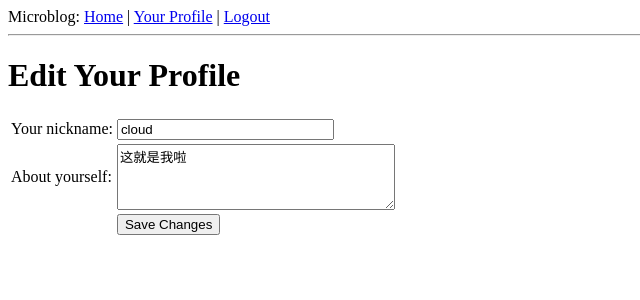
After one commit to cloudjyk/cloudjyk.github.io, a Flask app: page /edit in a window 1280 px wide. The commit adds this page. Shown: the top 300 px of the page, without its empty margins (0-640 px from the left). Run offline with Flask 2, Linux system fonts and the light colour scheme; a user stored in the database is signed in; data comes from the database, SQL or seed files in the repository; both versions use the stored data as it was after the commit.

Commit message:
6th day user profile

```diff
--- a/app/forms.py
+++ b/app/forms.py
@@ -1,13 +1,17 @@
 #!/usr/bin/env python3
 # -*- coding: utf-8 -*-
-from flask.ext.wtf import Form
-from wtforms import StringField, BooleanField
-from wtforms.validators import DataRequired
+from flask_wtf import FlaskForm
+from wtforms import StringField, BooleanField, TextAreaField
+from wtforms.validators import DataRequired, Length
 
-class LoginForm(Form):
+class LoginForm(FlaskForm):
     """docstring for LoginForm"""
     # def __init__(self, arg):
     #     super(LoginForm, self).__init__()
     #     self.arg = arg
     openid = StringField('openid',validators=[DataRequired()])
     remember_me = BooleanField('remember_me', default = True)
+
+class EditForm(FlaskForm):
+    nickname = StringField('nickname', validators=[DataRequired()])
+    about_me = TextAreaField('about_me', validators=[Length(min=0, max=140)])
--- a/app/templates/base.html
+++ b/app/templates/base.html
@@ -9,7 +9,9 @@
   <body>
     <div>Microblog:
         <a href="/index">Home</a>
+        <!-- | <a>Logout</a> -->
         {% if g.user.is_authenticated %}
+        | <a href="{{ url_for('user', nickname = g.user.nickname) }}">Your Profile</a>
         | <a href="{{ url_for('logout') }}">Logout</a>
         {% endif %}
     </div>
--- /dev/null
+++ b/app/templates/edit.html
@@ -0,0 +1,23 @@
+<!-- extend base layout -->
+{% extends "base.html" %}
+
+{% block content %}
+<h1>Edit Your Profile</h1>
+<form action="" method="post" name="edit">
+    {{form.hidden_tag()}}
+    <table>
+        <tr>
+            <td>Your nickname:</td>
+            <td>{{form.nickname(size = 24)}}</td>
+        </tr>
+        <tr>
+            <td>About yourself:</td>
+            <td>{{form.about_me(cols = 32, rows = 4)}}</td>
+        </tr>
+        <tr>
+            <td></td>
+            <td><input type="submit" value="Save Changes"></td>
+        </tr>
+    </table>
+</form>
+{% endblock %}
--- /dev/null
+++ b/app/templates/post.html
@@ -0,0 +1,5 @@
+<table>
+    <tr valign="top">
+        <td><img src="{{post.author.avatar(50)}}"></td><td><i>{{post.author.nickname}} says:</i><br>{{post.body}}</td>
+    </tr>
+</table>
--- a/app/views.py
+++ b/app/views.py
@@ -1,14 +1,19 @@
 #!/usr/bin/env python3
 # -*- coding: utf-8 -*-
 from flask import render_template, flash, redirect, session, url_for, request, g
-from flask.ext.login import login_user, logout_user, current_user, login_required
+from flask_login import login_user, logout_user, current_user, login_required
 from app import app, db, lm, oid
-from .forms import LoginForm
+from .forms import LoginForm, EditForm
 from .models import User
+from datetime import datetime
 
 @app.before_request
 def before_request():
     g.user = current_user
+    if g.user.is_authenticated:
+        g.user.last_seen = datetime.utcnow()
+        db.session.add(g.user)
+        db.session.commit()
 
 @app.route('/')
 @app.route('/index')
@@ -21,19 +26,23 @@ def index():
     {'author': { 'nickname': 'Susan' },'body': 'I\'m No.2!The Avengers movie was so cool!'}]
     return render_template('index.html', title = 'Home', user = user, posts = posts)
 
-@app.route('/login', methods = ['GET', 'POST'])
+@app.route('/login', methods=['GET', 'POST'])
 @oid.loginhandler
 def login():
     if g.user is not None and g.user.is_authenticated:
+        test1 = prompt('g.user is not None and g.user.is_authenticated')
         return redirect(url_for('index'))
     form = LoginForm()
+    # test1 = prompt('loginformdwad')
     if form.validate_on_submit():
-        # flash('Login requested for OpenID="' + form.openid.data + '",...'''
-        #     ' remember_me=' + str(form.remember_me.data))
-        # return redirect('/index')
-        session['remmeber_me'] = form.remember_me.data
-    return render_template('login.html', title = 'Sign In',
-        form = form, providers = app.config['OPENID_PROVIDERS'])
+        # print('s11')
+        session['remember_me'] = form.remember_me.data
+        return oid.try_login(form.openid.data, ask_for=['nickname', 'email'])
+    # print('s22')
+    return render_template('login.html',
+                           title='Sign In',
+                           form=form,
+                           providers=app.config['OPENID_PROVIDERS'])
 
 @oid.after_login
 def after_login(resp):
@@ -49,9 +58,7 @@ def after_login(resp):
         db.session.add(user)
         db.session.commit()
     remember_me = False
-    # prompt('remember me set:'+ remember_me)
     if 'remember_me' in session:
-        # prompt('remember me set:'+ remember_me)
         remember_me = session['remember_me']
         session.pop('remember_me', None)
     login_user(user, remember = remember_me)
@@ -76,3 +83,33 @@ def logout():
     #         <h2>hello2,'''+user['nickname']+'''</h2>
     #     </body>
     # </html>'''
+@app.route('/user/<nickname>')
+@login_required
+def user(nickname):
+    user = User.query.filter_by(nickname = nickname).first()
+    if user == None:
+        flash('User ' + nickname + ' not found.')
+        return redirect(url_for('index'))
+    posts = [
+        { 'author': user, 'body': 'Test post #1' },
+        { 'author': user, 'body': 'Test post #2' }
+    ]
+    return render_template('user.html',
+        user = user,
+        posts = posts)
+
+@app.route('/edit', methods=['GET', 'POST'])
+@login_required
+def edit():
+    form = EditForm()
+    if form.validate_on_submit():
+        g.user.nickname = form.nickname.data
+        g.user.about_me = form.about_me.data
+        db.session.add(g.user)
+        db.session.commit()
+        flash('Your changes have been saved.')
+        return redirect(url_for('edit'))
+    else:
+        form.nickname.data = g.user.nickname
+        form.about_me.data = g.user.about_me
+    return render_template('edit.html', form=form)
--- a/config.py
+++ b/config.py
@@ -11,5 +11,6 @@ OPENID_PROVIDERS = [
 import os
 basedir = os.path.abspath(os.path.dirname(__file__))
 
+SQLALCHEMY_TRACK_MODIFICATIONS = True
 SQLALCHEMY_DATABASE_URI = 'sqlite:///' + os.path.join(basedir, 'app.db')
 SQLALCHEMY_MIGRATE_REPO = os.path.join(basedir, 'db_repository')
```
Also changed, not shown: app/__init__.py (+4 -4 lines), app/models.py (+9 -2 lines), app/templates/user.html (added, +23 -0 lines), db_repository/versions/005_migration.py (added, +31 -0 lines), app.db, app/templates/test.png (added), 3 other files.
